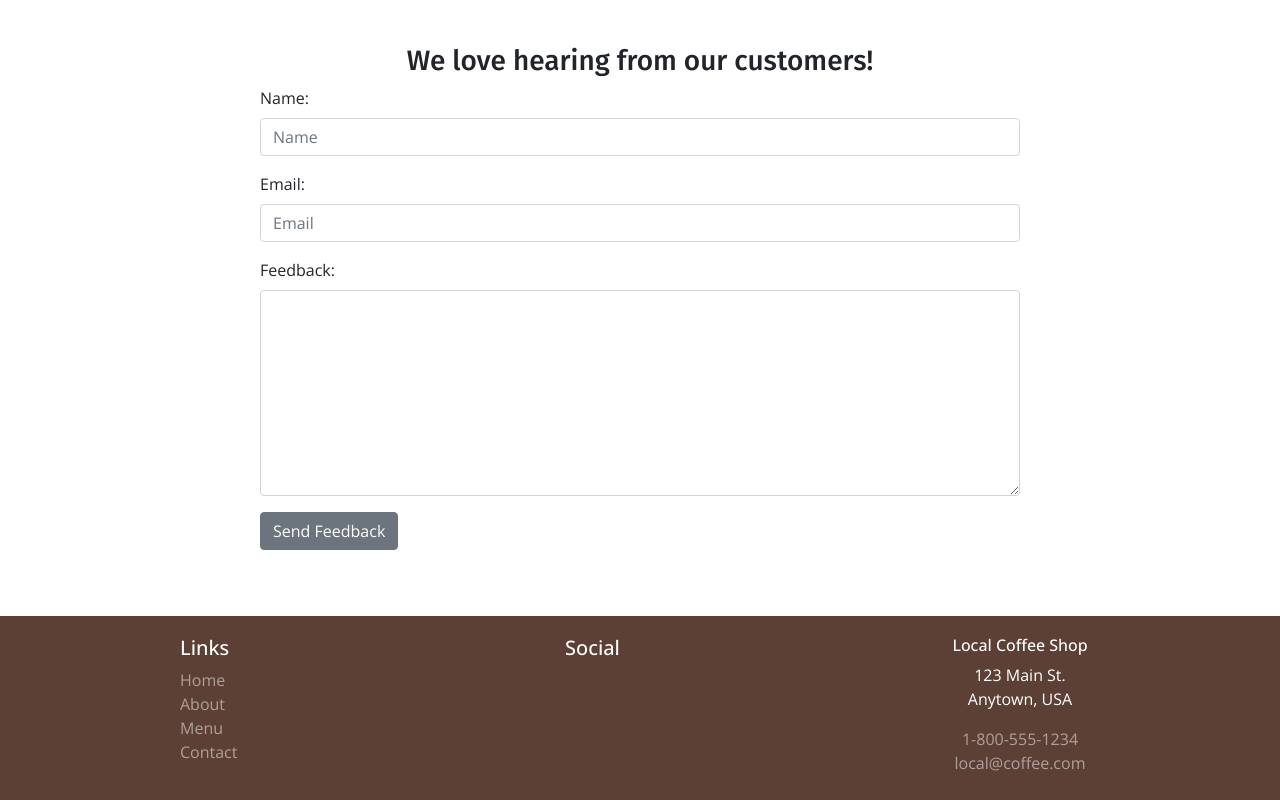
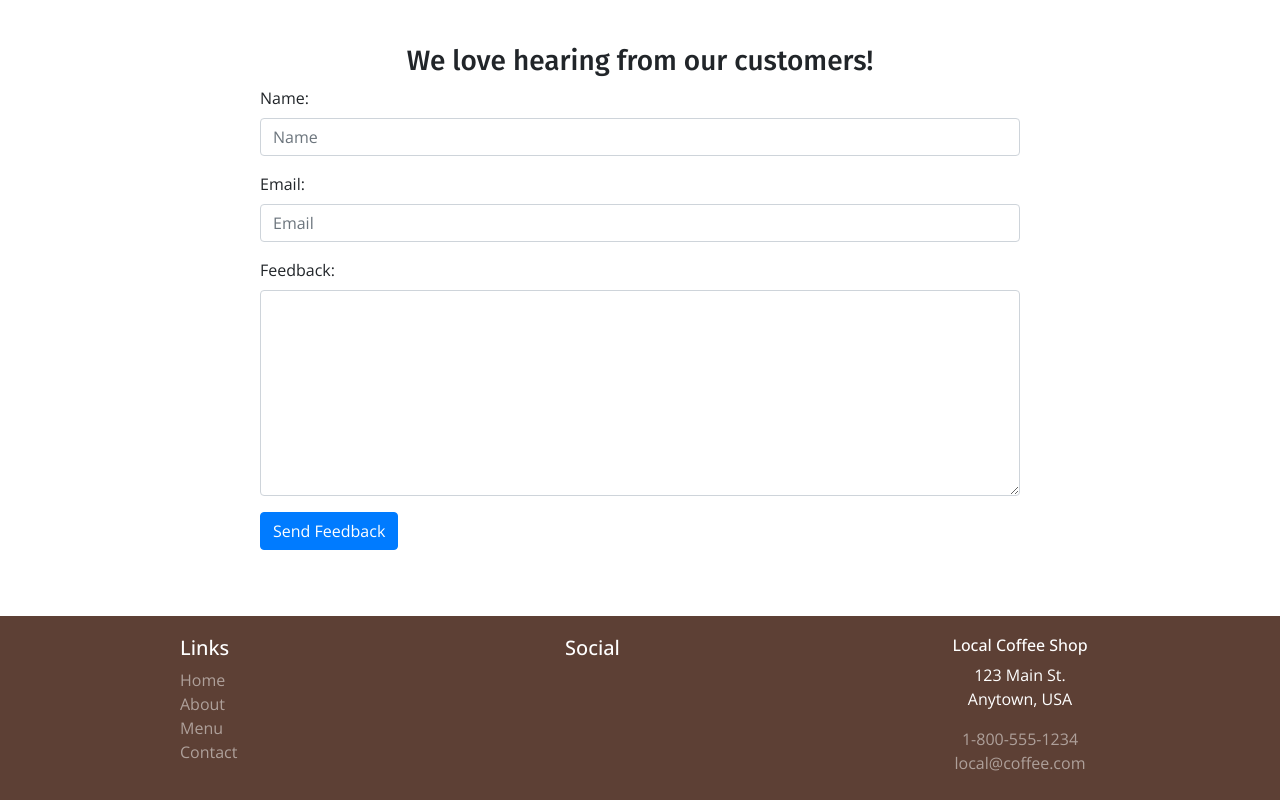
Before and after one commit to smoore424/Local-Coffee, a React (Create React App) app: page /contact in a window 1280 px wide. Shown: the part 880-1680 px from the top of the page. Built offline with nearby package versions, Linux system fonts and the light colour scheme.

Commit message:
fixed button styling

```diff
--- a/src/components/ContactComponent.js
+++ b/src/components/ContactComponent.js
@@ -1,5 +1,4 @@
 //TODO fix google map on small device
-//TODO fix button styling
 //TODO form validation
 
 
@@ -96,7 +95,7 @@ class Contact extends Component {
                             </FormGroup>
 
                             <FormGroup row>
-                                <Button type="submit" className="btn btn-primary">Send Feedback</Button>
+                                <Button type="submit" color="primary">Send Feedback</Button>
                             </FormGroup>
                         </Form>
                     </div>
```
